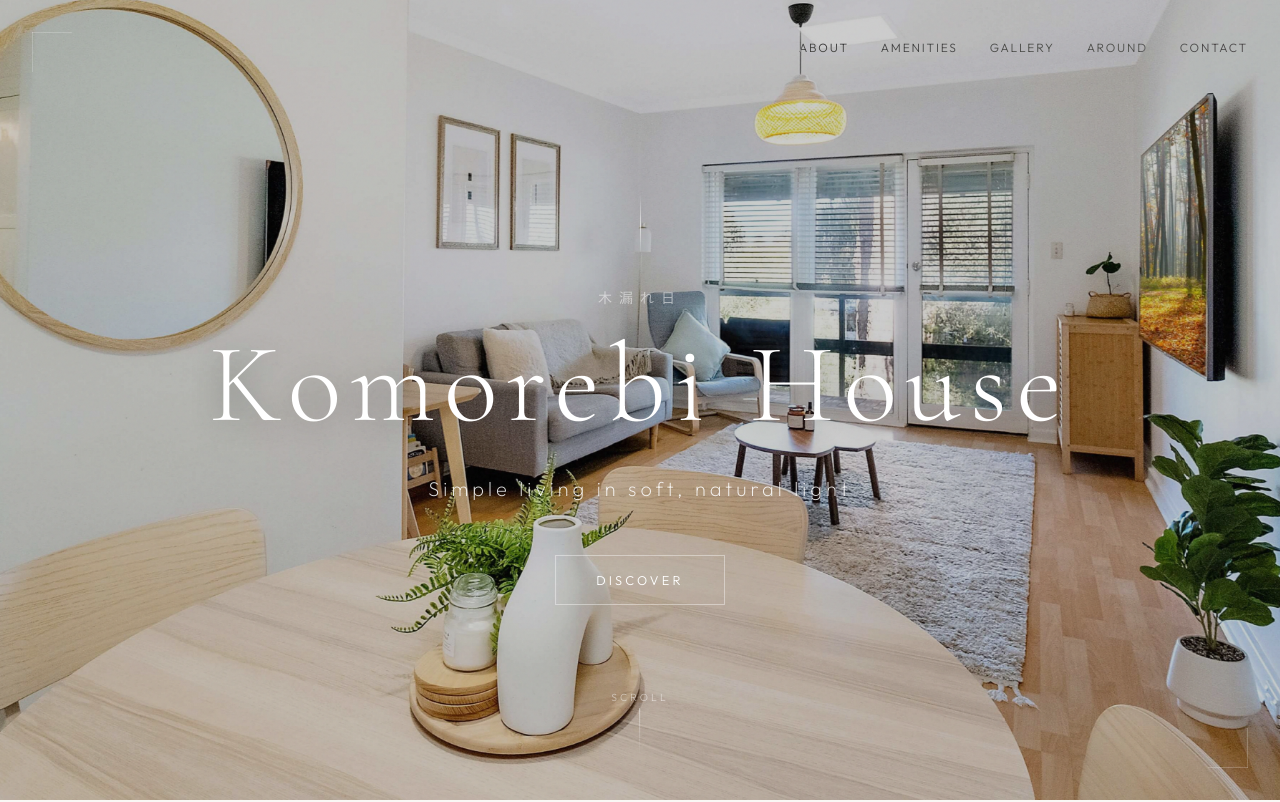
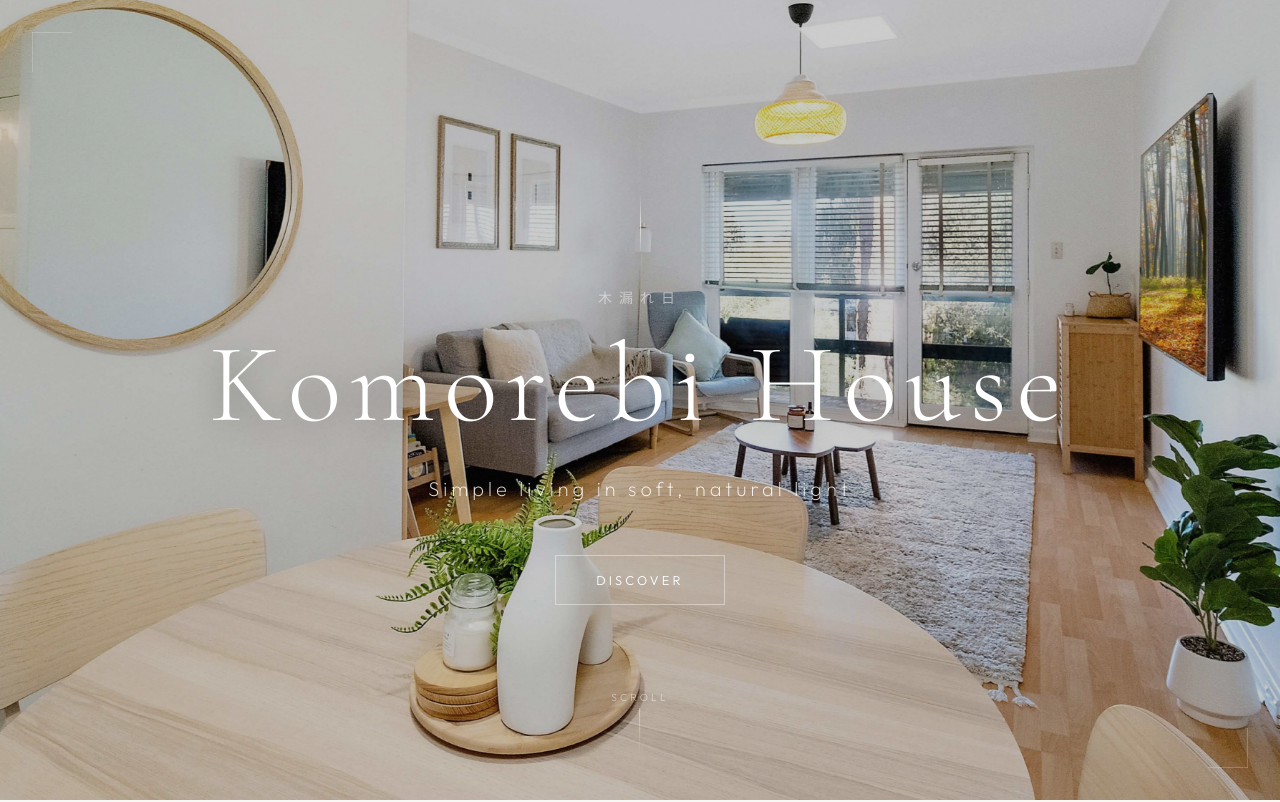
Before and after one commit to Ami0480/komorebi-house, a React (Vite) app: page / in a window 1280 px wide. Shown: the top 802 px of the page. Built offline with nearby package versions, Linux system fonts and the light colour scheme.

Commit message:
modified:   src/App.jsx deleted:    src/components/NavBar.css deleted:    src/components/NavBar.jsx

```diff
--- a/src/App.jsx
+++ b/src/App.jsx
@@ -1,4 +1,3 @@
-import Navbar from "./components/Navbar";
 import BackToTop from "./components/BackToTop";
 import KomorebiHero from "./components/KomorebiHero";
 import AboutSection from "./components/AboutSection";
@@ -10,7 +9,6 @@ import ContactSection from "./components/ContactSection";
 function App() {
   return (
     <main>
-      <Navbar />
       <BackToTop />
       <KomorebiHero />
       <AboutSection />
--- a/src/components/NavBar.css
+++ /dev/null
@@ -1,72 +0,0 @@
-.navbar {
-  position: fixed;
-  top: 0;
-  right: 0;
-  z-index: 1000;
-  padding: 2rem;
-  mix-blend-mode: difference;
-}
-
-/* Hide on mobile */
-@media (max-width: 768px) {
-  .navbar {
-    display: none;
-  }
-}
-
-/* ========================================
-   NAVIGATION LIST
-   ======================================== */
-
-.navbar-list {
-  list-style: none;
-  margin: 0;
-  padding: 0;
-  display: flex;
-  flex-direction: row;
-  align-items: center;
-  gap: 2rem;
-}
-
-.navbar-item {
-  position: relative;
-}
-
-/* ========================================
-   NAVIGATION LINKS
-   ======================================== */
-
-.navbar-link {
-  font-family: "Outfit", sans-serif;
-  font-size: 0.75rem;
-  font-weight: 300;
-  letter-spacing: 0.15em;
-  text-transform: uppercase;
-  color: #fff;
-  background: transparent;
-  border: none;
-  cursor: pointer;
-  padding: 0.5rem 0;
-  position: relative;
-  transition: all 0.3s ease;
-}
-
-/* Underline effect */
-.navbar-link::after {
-  content: "";
-  position: absolute;
-  bottom: 0;
-  left: 0;
-  width: 0;
-  height: 1px;
-  background: #fff;
-  transition: width 0.3s ease;
-}
-
-.navbar-link:hover::after {
-  width: 100%;
-}
-
-.navbar-link:hover {
-  opacity: 0.8;
-}
--- a/src/components/NavBar.jsx
+++ /dev/null
@@ -1,34 +0,0 @@
-import "./Navbar.css";
-
-const navItems = [
-  { id: "about-section", label: "About" },
-  { id: "amenities-section", label: "Amenities" },
-  { id: "gallery-section", label: "Gallery" },
-  { id: "around-section", label: "Around" },
-  { id: "contact-section", label: "Contact" },
-];
-
-export default function Navbar() {
-  const scrollToSection = (sectionId) => {
-    document.getElementById(sectionId)?.scrollIntoView({
-      behavior: "instant",
-    });
-  };
-
-  return (
-    <nav className="navbar">
-      <ul className="navbar-list">
-        {navItems.map((item) => (
-          <li key={item.id} className="navbar-item">
-            <button
-              className="navbar-link"
-              onClick={() => scrollToSection(item.id)}
-            >
-              {item.label}
-            </button>
-          </li>
-        ))}
-      </ul>
-    </nav>
-  );
-}
```
